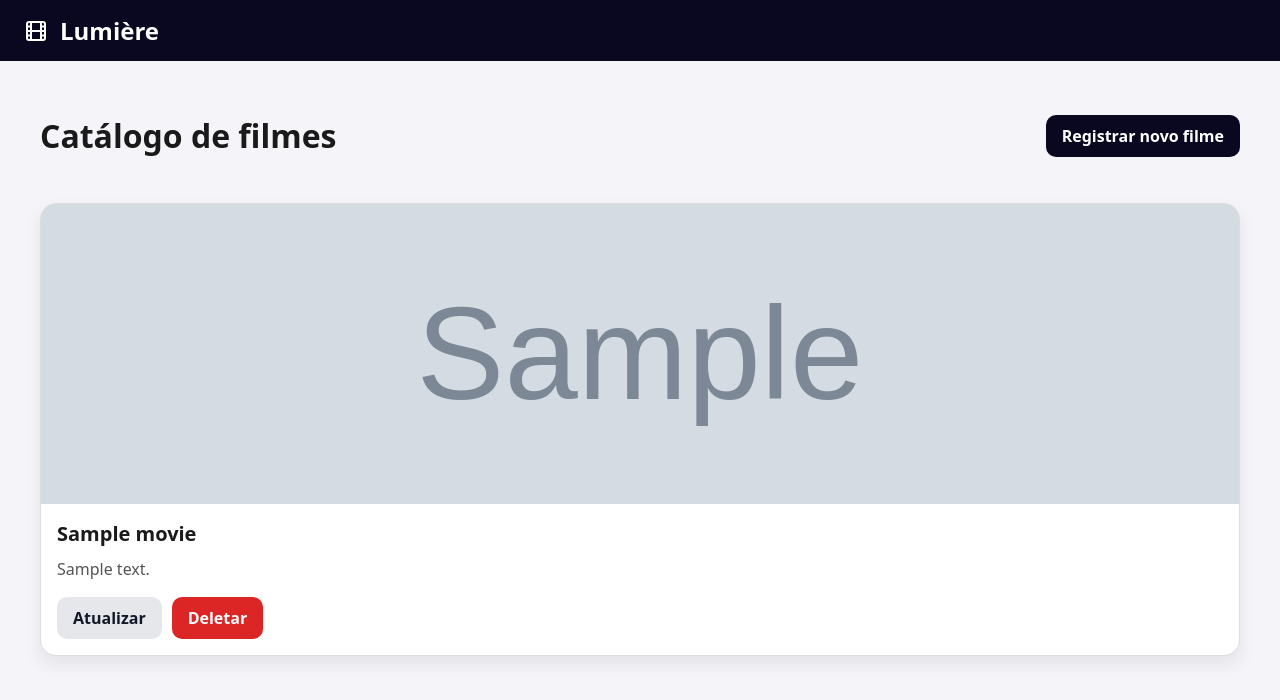
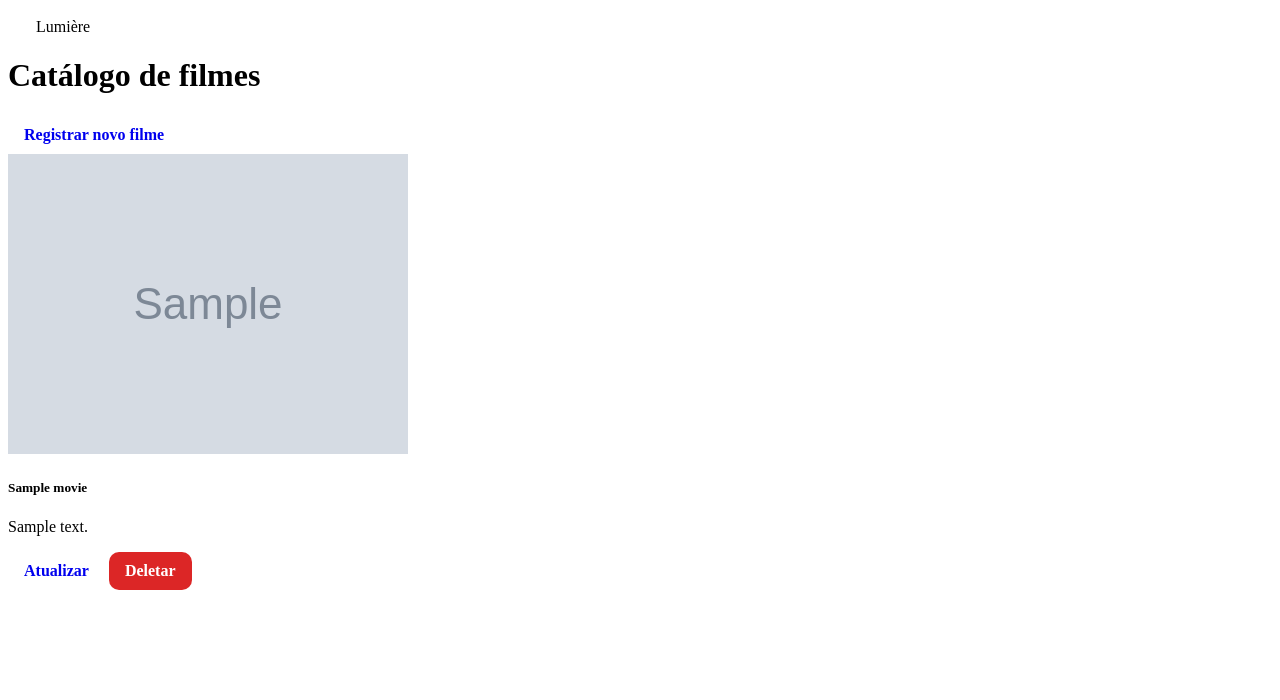
Before and after one commit to ninacastro/ENG4021-2026-2-33C, a Django app: page / in a window 1280 px wide. Shown: the top 700 px of the page. Run offline with Django 5.2, Linux system fonts and the light colour scheme; tables that the repository leaves empty hold one stand-in row (values such as "Sample post"); grey boxes marked "Sample" are stand-in pictures; parts of the project's set-up code (start-up, migrations or seed data) failed here and were passed over.

Commit message:
Update style.css

```diff
--- a/mapucc/mapucapp/static/css/style.css
+++ b/mapucc/mapucapp/static/css/style.css
@@ -1,81 +1,3 @@
-body {
-    margin: 0;
-    font-family: "Space Grotesk", ui-sans-serif, system-ui;
-    background: #f4f4f9;
-    color: #1a1a1a;
-}
-
-.header {
-    background-color: #090820;
-    padding: 14px 24px;
-    display: flex;
-    align-items: center;
-    gap: 12px;
-}
-
-.header span {
-    color: white;
-    font-weight: bold;
-    font-size: 1.5rem;
-}
-
-.page-container {
-    max-width: 1200px;
-    margin: 32px auto;
-    padding: 0 20px;
-}
-
-.catalog-header {
-    display: flex;
-    justify-content: space-between;
-    align-items: center;
-    margin-bottom: 24px;
-    gap: 16px;
-}
-
-.catalog {
-    display: grid;
-    grid-template-columns: repeat(auto-fit, minmax(240px, 1fr));
-    gap: 24px;
-}
-
-.card {
-    background: white;
-    border: 1px solid #ddd;
-    border-radius: 16px;
-    overflow: hidden;
-    box-shadow: 0 8px 18px rgba(0, 0, 0, 0.08);
-}
-
-.card-img-top {
-    width: 100%;
-    height: 300px;
-    object-fit: cover;
-    display: block;
-    background: #ddd;
-}
-
-.card-body {
-    padding: 16px;
-}
-
-.card-body h5 {
-    margin: 0 0 10px 0;
-    font-size: 1.25rem;
-}
-
-.card-body p {
-    margin: 0 0 16px 0;
-    color: #555;
-    line-height: 1.5;
-}
-
-.card-actions {
-    display: flex;
-    gap: 10px;
-    flex-wrap: wrap;
-}
-
 .btn {
     display: inline-block;
     padding: 10px 16px;
@@ -91,69 +13,19 @@ body {
     opacity: 0.9;
 }
 
-.btn-primary {
-    background: #090820;
-    color: white;
-}
-
-.btn-secondary {
-    background: #e5e7eb;
-    color: #111827;
-}
-
 .btn-danger {
     background: #dc2626;
     color: white;
 }
 
-.form-card {
-    max-width: 600px;
-    margin: 48px auto;
-    background: white;
-    padding: 32px;
-    border-radius: 16px;
-    box-shadow: 0 8px 18px rgba(0, 0, 0, 0.08);
+.btn-novo{
+    margin-left: auto;
 }
-
-.form-card h1 {
-    margin-top: 0;
+.acoes{
+    display flex;
+    gap: 8px;
+    margin-top: 12px;
 }
-
-.form-card form {
-    display: flex;
-    flex-direction: column;
-    gap: 12px;
+.acoes form{
+    margin 0;
 }
-
-.form-card label {
-    font-weight: 600;
-    display: block;
-    margin-bottom: 6px;
-}
-
-.form-card input,
-.form-card textarea {
-    width: 100%;
-    padding: 10px 12px;
-    border: 1px solid #d1d5db;
-    border-radius: 8px;
-    font-size: 1rem;
-    box-sizing: border-box;
-}
-
-.form-card textarea {
-    resize: vertical;
-}
-
-.empty-state {
-    grid-column: 1 / -1;
-    text-align: center;
-    padding: 32px;
-    background: white;
-    border-radius: 12px;
-    color: #4b5563;
-}
-
-.confirm-card {
-    text-align: center;
-}
```
